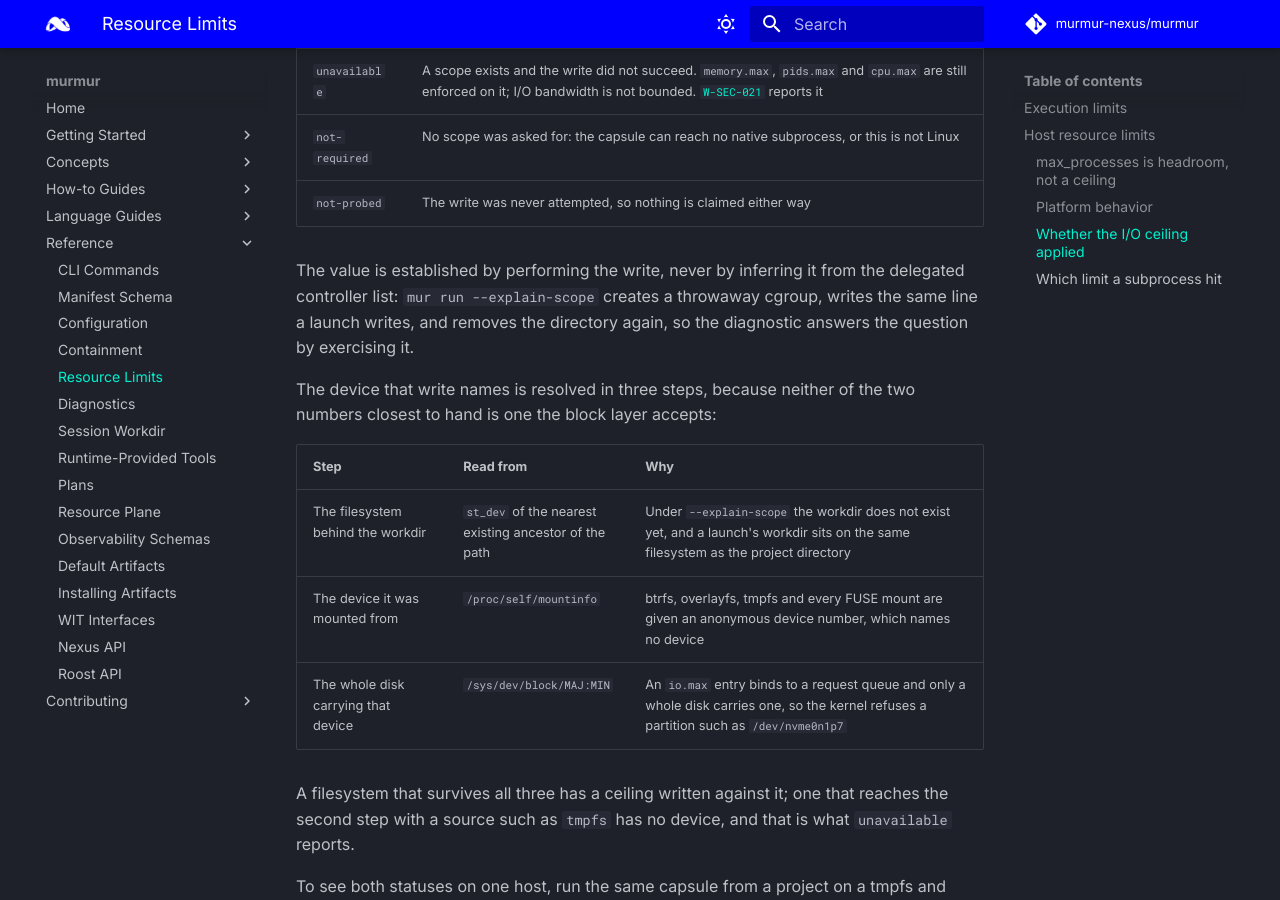
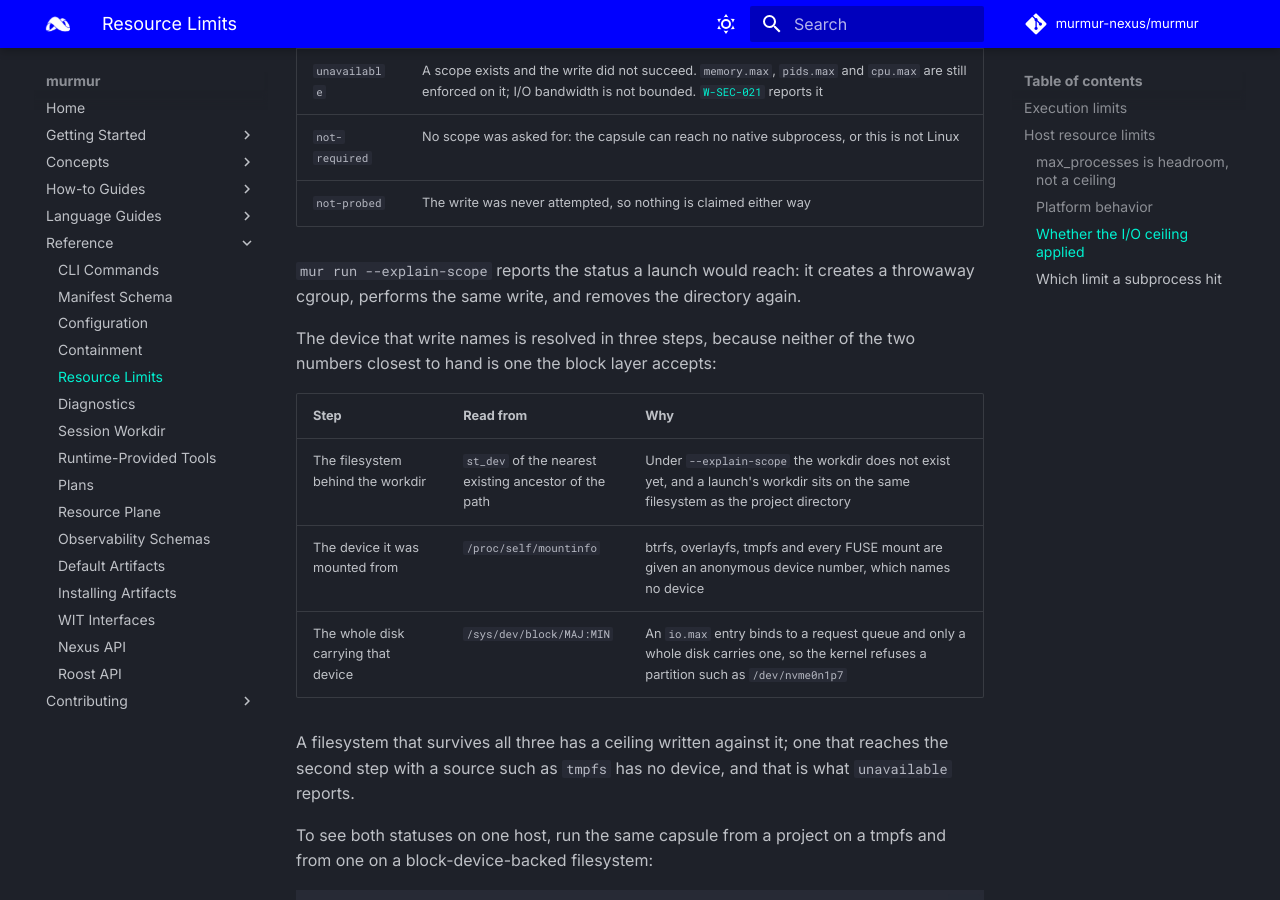
Before and after one commit to murmur-nexus/murmur, an MkDocs documentation site: the page built from docs/content/reference/resource-limits.md, in a window 1280 px wide and 900 px high, scrolled down 3478 px. Built offline with MkDocs 1.6.1 and Material for MkDocs 9.7.7, drawn with Linux system fonts in a browser that asks for light colours; comment, search, counter and statistics services are not loaded.

```diff
--- a/docs/content/reference/resource-limits.md
+++ b/docs/content/reference/resource-limits.md
@@ -119,10 +119,8 @@ Every session reports what became of the ceiling, in an `io_max` object carried
 | `not-required` | No scope was asked for: the capsule can reach no native subprocess, or this is not Linux |
 | `not-probed` | The write was never attempted, so nothing is claimed either way |
 
-The value is established by performing the write, never by inferring it from the delegated
-controller list: `mur run --explain-scope` creates a throwaway cgroup, writes the same line a
-launch writes, and removes the directory again, so the diagnostic answers the question by
-exercising it.
+`mur run --explain-scope` reports the status a launch would reach: it creates a throwaway cgroup,
+performs the same write, and removes the directory again.
 
 The device that write names is resolved in three steps, because neither of the two numbers closest
 to hand is one the block layer accepts:
```
Also changed, not shown: docs/content/reference/cli.md (+2 -2 lines), docs/content/reference/containment.md (+2 -3 lines), 3 other files.
